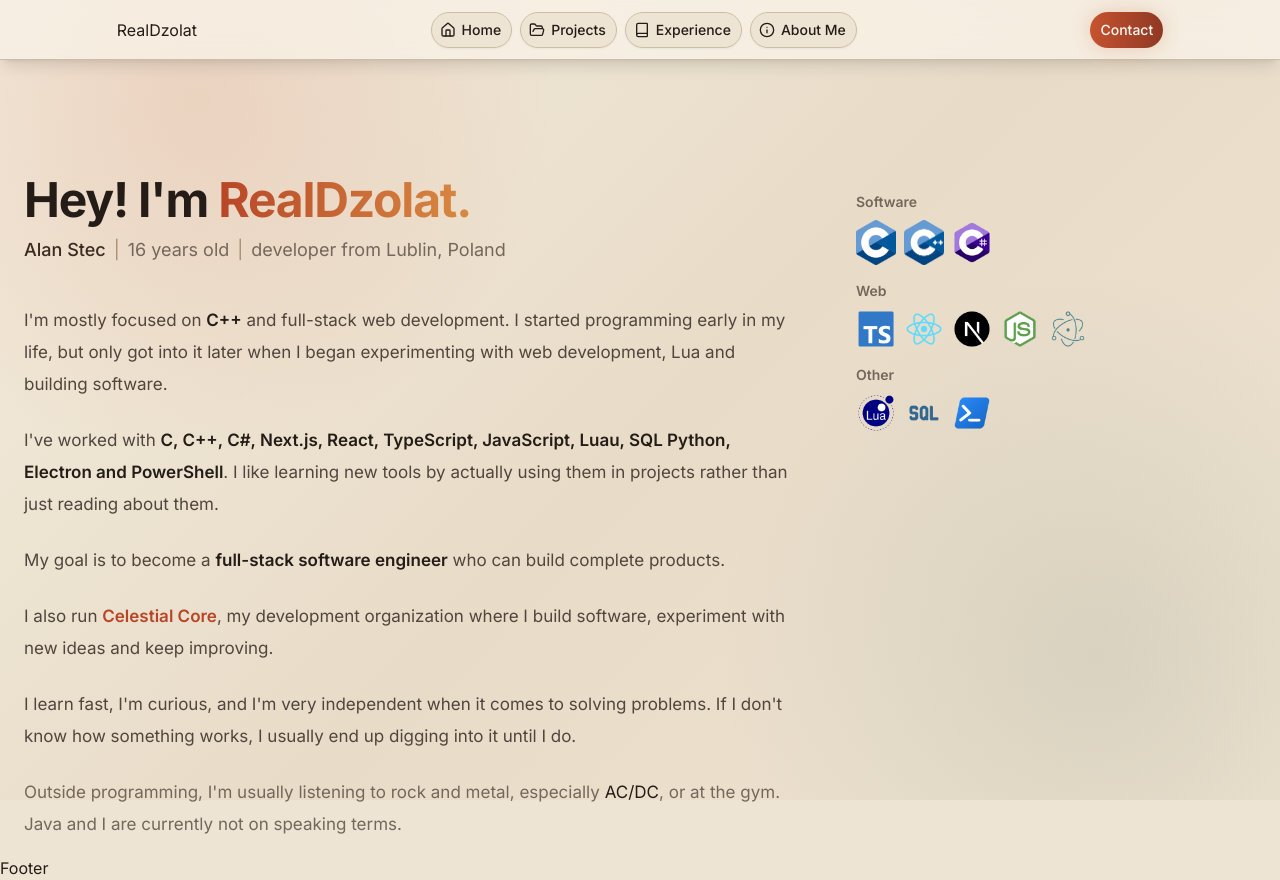
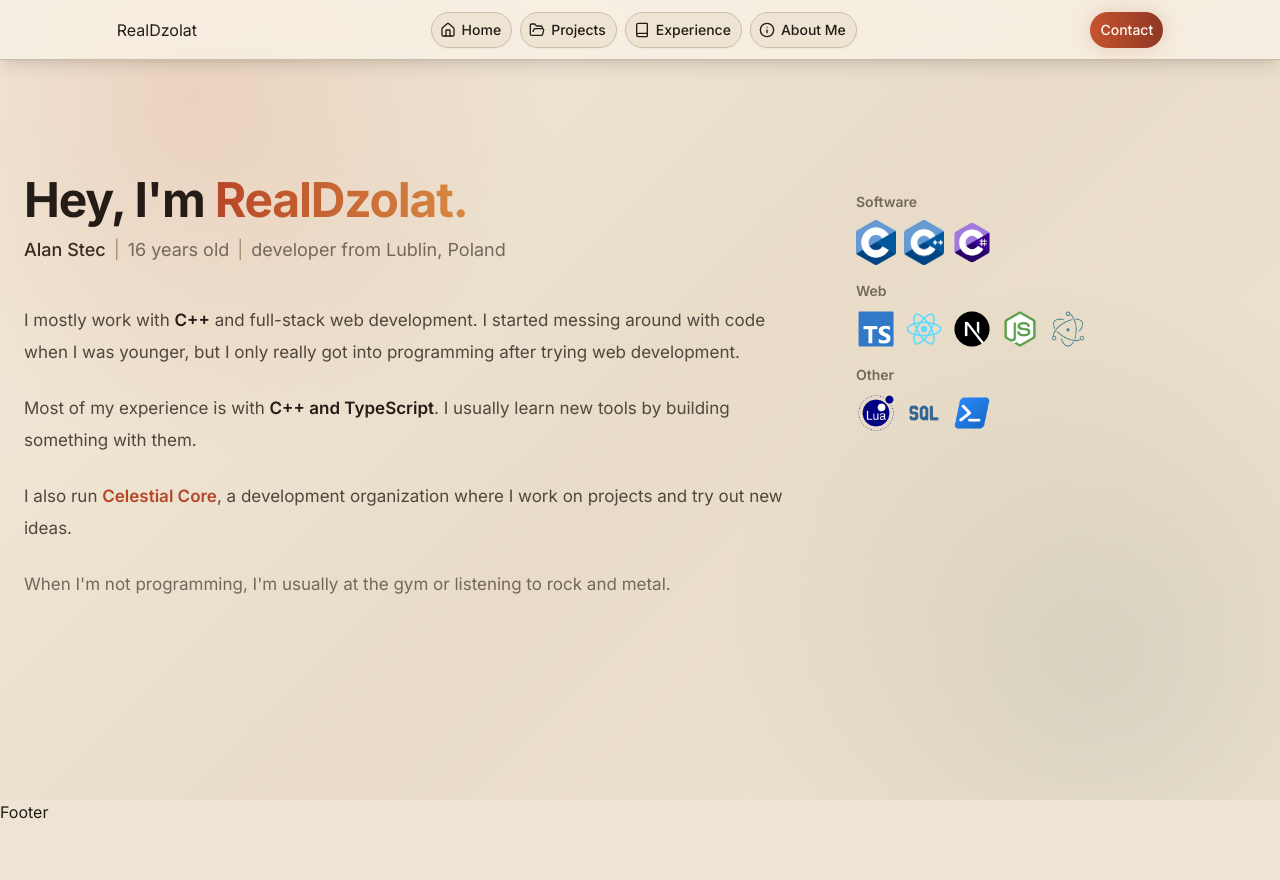
Before and after one commit to Dzolat/Portfolio, a Next.js app: page /about in a window 1280 px wide. After the commit the page ends 824 px from the top, so only its background shows below. Built offline with nearby package versions, Linux system fonts and the light colour scheme.

Commit message:
Refactor AboutMe text

```diff
--- a/components/AboutMe.tsx
+++ b/components/AboutMe.tsx
@@ -1,9 +1,8 @@
-export default function AboutMe()
-{
+export default function AboutMe() {
   return (
     <div className="flex max-w-3xl flex-col">
       <h1 className="mt-4 text-5xl font-bold tracking-tight text-[#241c17]">
-            Hey! I&apos;m{" "}
+        Hey, I&apos;m{" "}
         <span className="bg-gradient-to-r from-[#b74628] to-[#d88942] bg-clip-text text-transparent">
           RealDzolat.
         </span>
@@ -19,28 +18,19 @@ export default function AboutMe()
 
       <div className="mt-10 space-y-6 text-[17px] leading-8 text-[#51463d]">
         <p>
-              I&apos;m mostly focused on{" "}
+          I mostly work with{" "}
           <span className="font-semibold text-[#241c17]">C++</span> and
-              full-stack web development. I started programming early in my
-              life, but only got into it later when I began experimenting with
-              web development, Lua and building software.
+          full-stack web development. I started messing around with code when
+          I was younger, but I only really got into programming after trying
+          web development.
         </p>
 
         <p>
-              I&apos;ve worked with{" "}
+          Most of my experience is with{" "}
           <span className="font-semibold text-[#241c17]">
-                C, C++, C#, Next.js, React, TypeScript, JavaScript, Luau, SQL Python, Electron and PowerShell
+            C++ and TypeScript
           </span>
-              . I like learning new tools by actually using them in projects
-              rather than just reading about them.
-            </p>
-
-            <p>
-              My goal is to become a{" "}
-              <span className="font-semibold text-[#241c17]">
-                full-stack software engineer
-              </span>{" "}
-              who can build complete products.
+          . I usually learn new tools by building something with them.
         </p>
 
         <p>
@@ -53,22 +43,15 @@ export default function AboutMe()
           >
             Celestial Core
           </a>
-              , my development organization where I build software, experiment
-              with new ideas and keep improving.
-            </p>
-
-            <p>
-              I learn fast, I&apos;m curious, and I&apos;m very independent when
-              it comes to solving problems. If I don&apos;t know how something
-              works, I usually end up digging into it until I do.
+          , a development organization where I work on projects and try out
+          new ideas.
         </p>
 
         <p className="text-[#74675b]">
-              Outside programming, I&apos;m usually listening to rock and metal,
-              especially <span className="text-[#241c17]">AC/DC</span>, or at the
-              gym. Java and I are currently not on speaking terms.
+          When I&apos;m not programming, I&apos;m usually at the gym or
+          listening to rock and metal.
         </p>
       </div>
     </div>
-    )
+  );
 }
```
Lines whose indentation alone changed are shown as unchanged.
